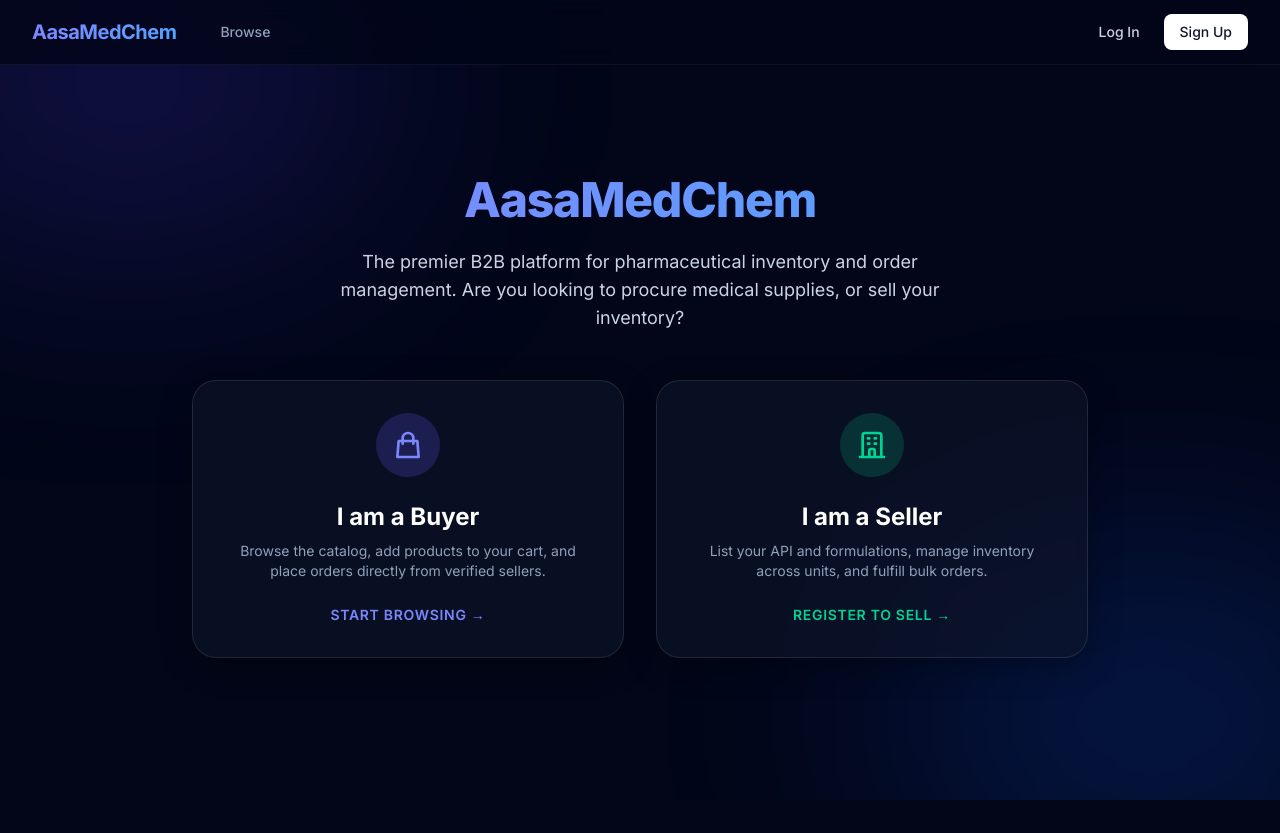
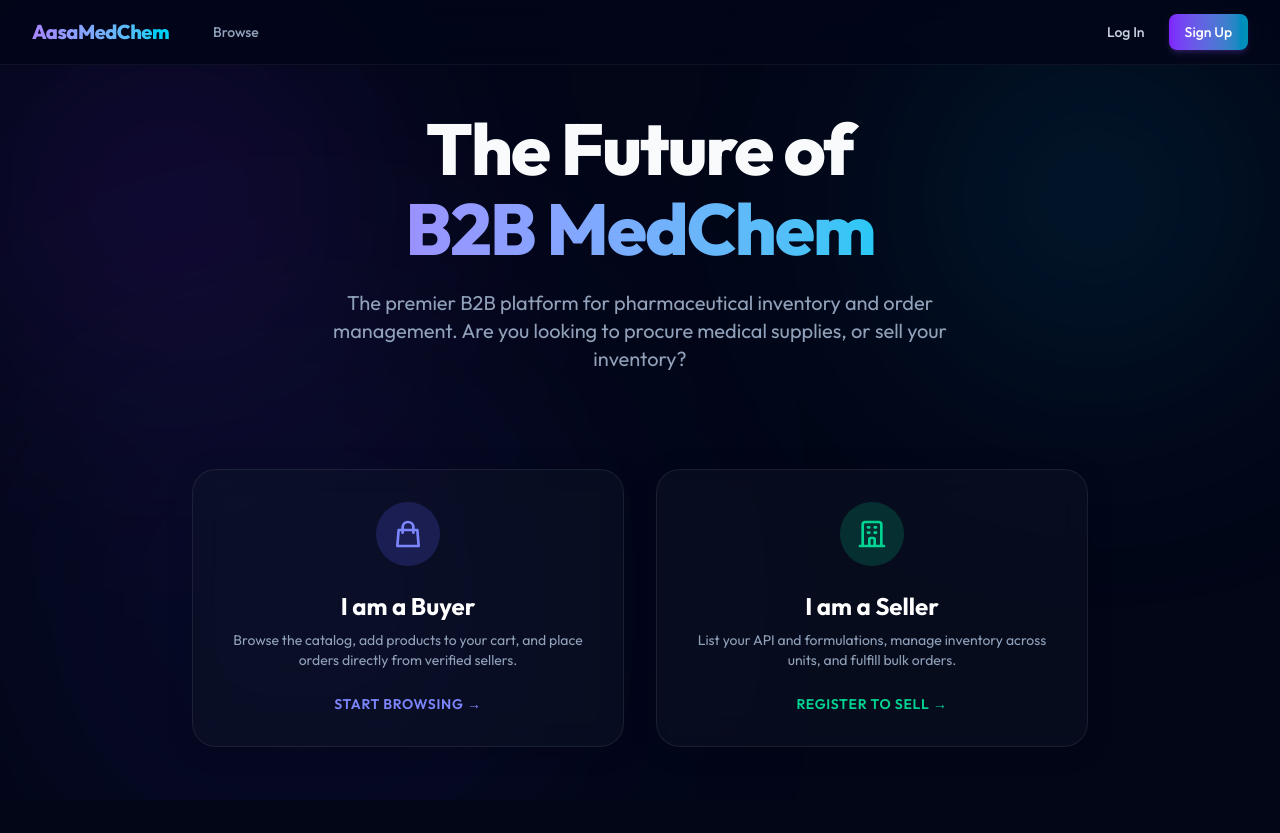
Before and after one commit to debaprakash2021/aasamedchem, a Next.js app: page / in a window 1280 px wide. Built offline with nearby package versions, Linux system fonts and the light colour scheme; no server answers.

Commit message:
style: implement Phase 5 Global UI and Aesthetics upgrade

```diff
--- a/src/app/globals.css
+++ b/src/app/globals.css
@@ -6,22 +6,55 @@
   }
 }
 
+@theme {
+  --animate-blob: blob 7s infinite;
+}
+
+@keyframes blob {
+  0% { transform: translate(0px, 0px) scale(1); }
+  33% { transform: translate(30px, -50px) scale(1.1); }
+  66% { transform: translate(-20px, 20px) scale(0.9); }
+  100% { transform: translate(0px, 0px) scale(1); }
+}
+
+.animate-blob {
+  animation: blob 7s infinite;
+}
+
+.animation-delay-2000 {
+  animation-delay: 2s;
+}
+.animation-delay-4000 {
+  animation-delay: 4s;
+}
+
 .glass-panel {
-  background: rgba(15, 23, 42, 0.6);
-  backdrop-filter: blur(12px);
-  -webkit-backdrop-filter: blur(12px);
-  border: 1px solid rgba(255, 255, 255, 0.1);
-  box-shadow: 0 8px 32px 0 rgba(0, 0, 0, 0.3);
+  background: rgba(15, 23, 42, 0.4);
+  backdrop-filter: blur(16px);
+  -webkit-backdrop-filter: blur(16px);
+  border: 1px solid rgba(255, 255, 255, 0.08);
+  box-shadow: 0 4px 30px rgba(0, 0, 0, 0.1);
+  transition: all 0.3s ease;
+}
+
+.glass-panel:hover {
+  border: 1px solid rgba(255, 255, 255, 0.15);
+  box-shadow: 0 8px 32px 0 rgba(0, 0, 0, 0.4), inset 0 0 20px rgba(139, 92, 246, 0.05);
 }
 
 .glass-input {
-  background: rgba(255, 255, 255, 0.05);
+  background: rgba(255, 255, 255, 0.03);
   border: 1px solid rgba(255, 255, 255, 0.1);
   color: white;
+  transition: all 0.3s ease;
 }
 .glass-input:focus {
-  background: rgba(255, 255, 255, 0.08);
-  border-color: rgba(99, 102, 241, 0.5);
+  background: rgba(255, 255, 255, 0.06);
+  border-color: rgba(139, 92, 246, 0.6);
   outline: none;
-  box-shadow: 0 0 0 2px rgba(99, 102, 241, 0.25);
+  box-shadow: 0 0 0 2px rgba(139, 92, 246, 0.25);
 }
+
+.gradient-text {
+  @apply bg-clip-text text-transparent bg-gradient-to-r from-violet-400 to-cyan-400;
+}
--- a/src/app/layout.tsx
+++ b/src/app/layout.tsx
@@ -1,10 +1,10 @@
 import type { Metadata } from "next";
-import { Inter } from "next/font/google";
+import { Outfit } from "next/font/google";
 import "./globals.css";
 import { AuthProvider } from "@/components/AuthProvider";
 import { Navbar } from "@/components/Navbar";
 
-const inter = Inter({ subsets: ["latin"] });
+const outfit = Outfit({ subsets: ["latin"] });
 
 export const metadata: Metadata = {
   title: "AasaMedChem | Inventory Management",
@@ -17,12 +17,13 @@ export default function RootLayout({
   children: React.ReactNode;
 }>) {
   return (
-    <html lang="en" className={`${inter.className} dark antialiased`}>
-      <body className="min-h-screen bg-slate-950 text-slate-50 flex flex-col selection:bg-indigo-500/30 relative">
-        {/* Background Gradients */}
+    <html lang="en" className={`${outfit.className} dark antialiased`}>
+      <body className="min-h-screen bg-[#020617] text-slate-50 flex flex-col selection:bg-violet-500/30 relative">
+        {/* Animated Background Gradients */}
         <div className="fixed inset-0 overflow-hidden pointer-events-none -z-10">
-          <div className="absolute top-[-10%] left-[-10%] w-[40%] h-[40%] rounded-full bg-indigo-600/20 blur-[120px]" />
-          <div className="absolute bottom-[-10%] right-[-10%] w-[40%] h-[40%] rounded-full bg-blue-600/20 blur-[120px]" />
+          <div className="absolute top-0 -left-4 w-96 h-96 bg-violet-600/20 rounded-full mix-blend-multiply filter blur-[128px] opacity-70 animate-blob" />
+          <div className="absolute top-0 -right-4 w-96 h-96 bg-cyan-600/20 rounded-full mix-blend-multiply filter blur-[128px] opacity-70 animate-blob animation-delay-2000" />
+          <div className="absolute -bottom-8 left-20 w-96 h-96 bg-indigo-600/20 rounded-full mix-blend-multiply filter blur-[128px] opacity-70 animate-blob animation-delay-4000" />
         </div>
         <AuthProvider>
           <Navbar />
--- a/src/app/page.tsx
+++ b/src/app/page.tsx
@@ -16,10 +16,11 @@ export default async function Home() {
   return (
     <div className="min-h-[80vh] flex flex-col items-center justify-center p-4">
       <div className="text-center max-w-2xl mb-12">
-        <h1 className="text-5xl font-extrabold tracking-tight bg-clip-text text-transparent bg-gradient-to-r from-indigo-400 to-blue-400 mb-6">
-          AasaMedChem
+        <h1 className="text-5xl md:text-7xl font-extrabold tracking-tight mb-6">
+          The Future of
+          <span className="block gradient-text mt-2">B2B MedChem</span>
         </h1>
-        <p className="text-lg text-slate-300">
+        <p className="text-xl text-slate-400 max-w-2xl mx-auto mb-12">
           The premier B2B platform for pharmaceutical inventory and order management.
           Are you looking to procure medical supplies, or sell your inventory?
         </p>
--- a/src/components/Navbar.tsx
+++ b/src/components/Navbar.tsx
@@ -39,7 +39,7 @@ export function Navbar() {
       <div className="max-w-7xl mx-auto px-4 sm:px-6 lg:px-8">
         <div className="flex flex-col sm:flex-row sm:justify-between sm:items-center h-auto sm:h-16 py-4 sm:py-0 gap-4 sm:gap-0">
           <div className="flex flex-col sm:flex-row items-start sm:items-center gap-4 sm:gap-8">
-            <Link href="/" className="text-xl font-bold tracking-tight bg-clip-text text-transparent bg-gradient-to-r from-indigo-400 to-blue-400">
+            <Link href="/" className="text-xl font-extrabold tracking-tight gradient-text">
               AasaMedChem
             </Link>
 
@@ -89,7 +89,7 @@ export function Navbar() {
                 </Link>
                 <Link
                   href="/register?role=BUYER"
-                  className="px-4 py-2 rounded-lg text-sm font-medium bg-white text-slate-900 hover:bg-slate-200 transition-colors whitespace-nowrap"
+                  className="px-4 py-2 rounded-lg text-sm font-medium bg-gradient-to-r from-violet-600 to-cyan-600 hover:from-violet-500 hover:to-cyan-500 text-white transition-all shadow-md shadow-violet-500/20 hover:shadow-lg hover:shadow-violet-500/40 whitespace-nowrap"
                 >
                   Sign Up
                 </Link>
--- a/src/components/ProductCard.tsx
+++ b/src/components/ProductCard.tsx
@@ -178,7 +178,7 @@ export function ProductCard({ product }: ProductCardProps) {
         <button
           type="submit"
           disabled={isOrdering || isLoading || !!fetchError || !preview || !hasStock}
-          className="w-full py-2 bg-gradient-to-r from-indigo-600 to-blue-600 hover:from-indigo-500 hover:to-blue-500 disabled:from-slate-700 disabled:to-slate-700 disabled:text-slate-400 text-white rounded-lg text-sm font-bold shadow-lg shadow-indigo-500/25 transition-all transform hover:scale-[1.02] active:scale-[0.98]"
+          className="w-full py-2 bg-gradient-to-r from-violet-600 to-cyan-600 hover:from-violet-500 hover:to-cyan-500 disabled:from-slate-800 disabled:to-slate-800 disabled:text-slate-500 text-white rounded-lg text-sm font-bold shadow-lg shadow-violet-500/25 transition-all transform hover:-translate-y-0.5 active:translate-y-0"
         >
           {isOrdering ? "Placing…" : !hasStock ? "Out of Stock" : "Add to Cart"}
         </button>
```
